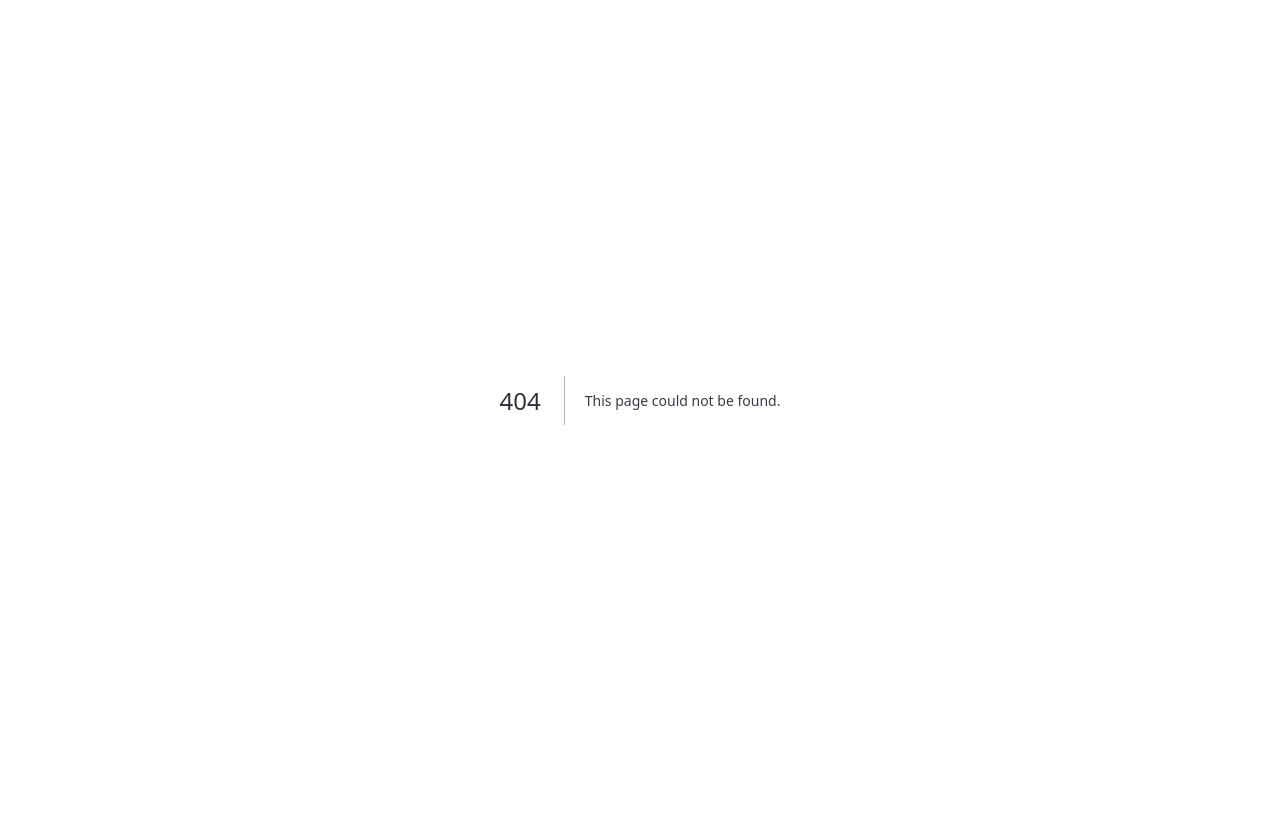
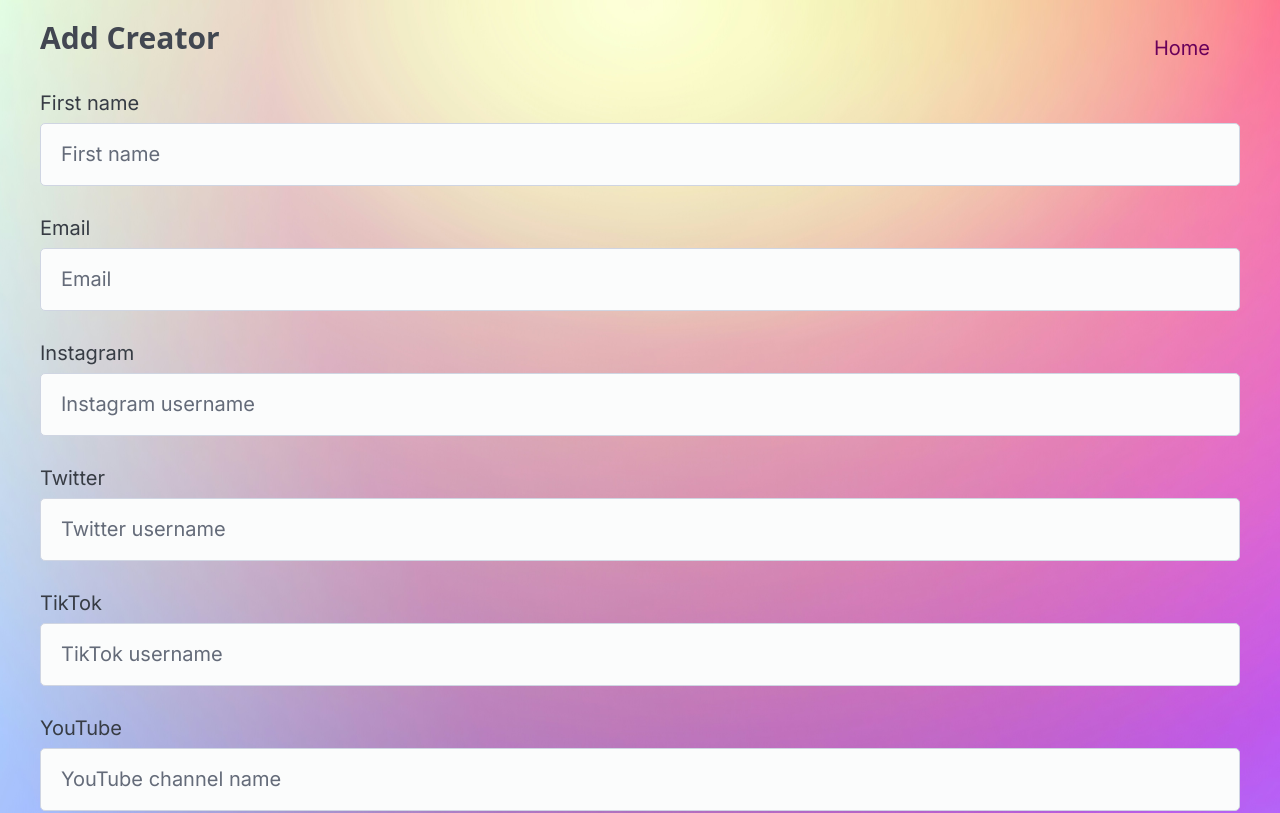
Before and after one commit to celinaLind/content-creators, a Next.js app: page /form in a window 1280 px wide. Before the commit this address had no page. Shown: the top 813 px of the page. Built offline with nearby package versions, Linux system fonts and the light colour scheme; a web font is replaced by a local one.

Commit message:
make creator form into a page instead of a modal

```diff
--- a/app/components/Form.js
+++ b/app/form/page.js
@@ -1,23 +1,23 @@
+'use client'
+import { useState } from 'react';
+import { useSearchParams } from 'next/navigation';
+import { FontAwesomeIcon } from '@fortawesome/react-fontawesome';
+import Link from 'next/link';
+import ClientData from "../components/ClientData"
 
-import { useState } from 'react';
-
-export default function Form({ creatorData, type }) {
-    const [isModalOpen, setIsModalOpen] = useState(false);
-
-    const openModal = () => setIsModalOpen(true);
-    const closeModal = () => setIsModalOpen(false);
+export default function Form() {
+    const searchParams = useSearchParams();
+    const type = searchParams.get('type') || 'Add';
 
     return (
-            <div>
-            <button onClick={openModal}>Add Creator</button>
-            {isModalOpen && (
-                <dialog open>
-                    <article>
-                        <header>
-                            <a href="#close" aria-label="Close" className="close" onClick={closeModal}></a>
-                            <h3>{type} New Creator</h3>
-                        </header>
-                        <form>
+            <div className='container' style={{margin: '8px auto'}}>
+                <div style={{ display: 'flex', justifyContent: 'space-between', alignItems: 'center' }}>
+                    <h3>{type} Creator</h3>
+                    <Link href='/' passHref>
+                        <button className="btn-primary">Home</button>
+                    </Link>
+                </div>
+                 <form>
                             <fieldset>
                                 <label>
                                     First name
@@ -87,8 +87,5 @@
                                 value={type == "Add" ? "Add": "Save"}
                             />
                         </form>
-                    </article>
-                </dialog>
-            )
-        } </div>);
+            </div>);
     }
```
